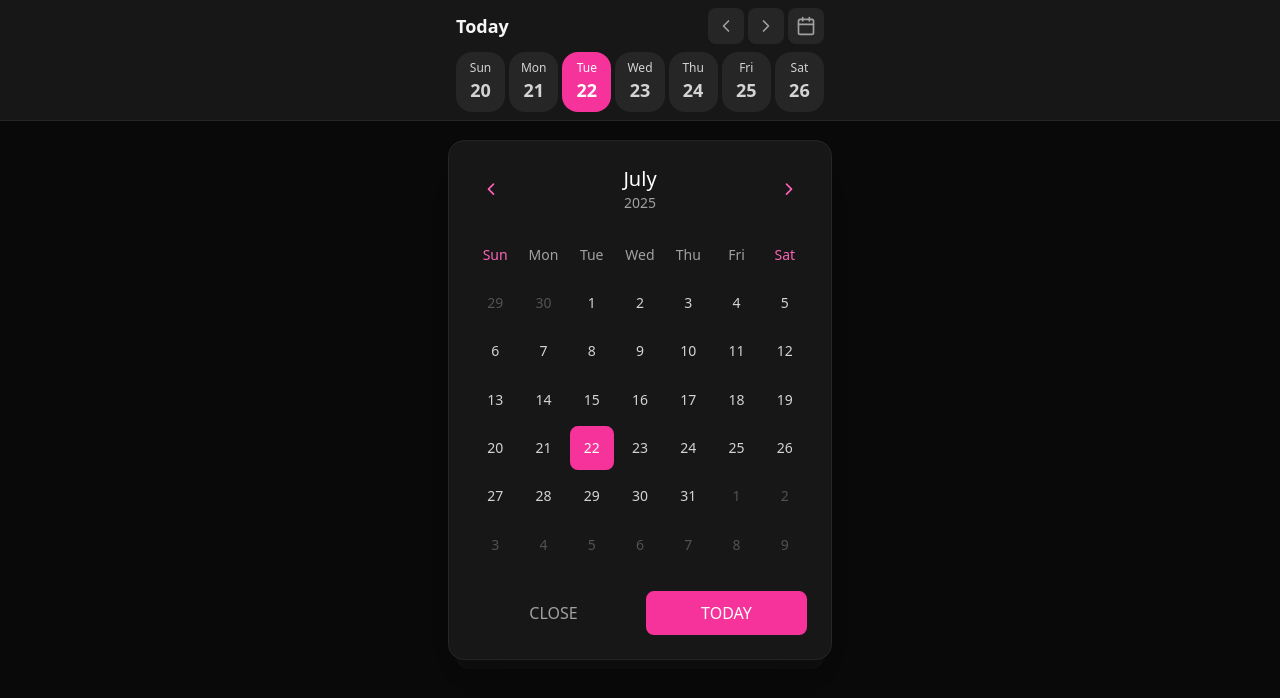
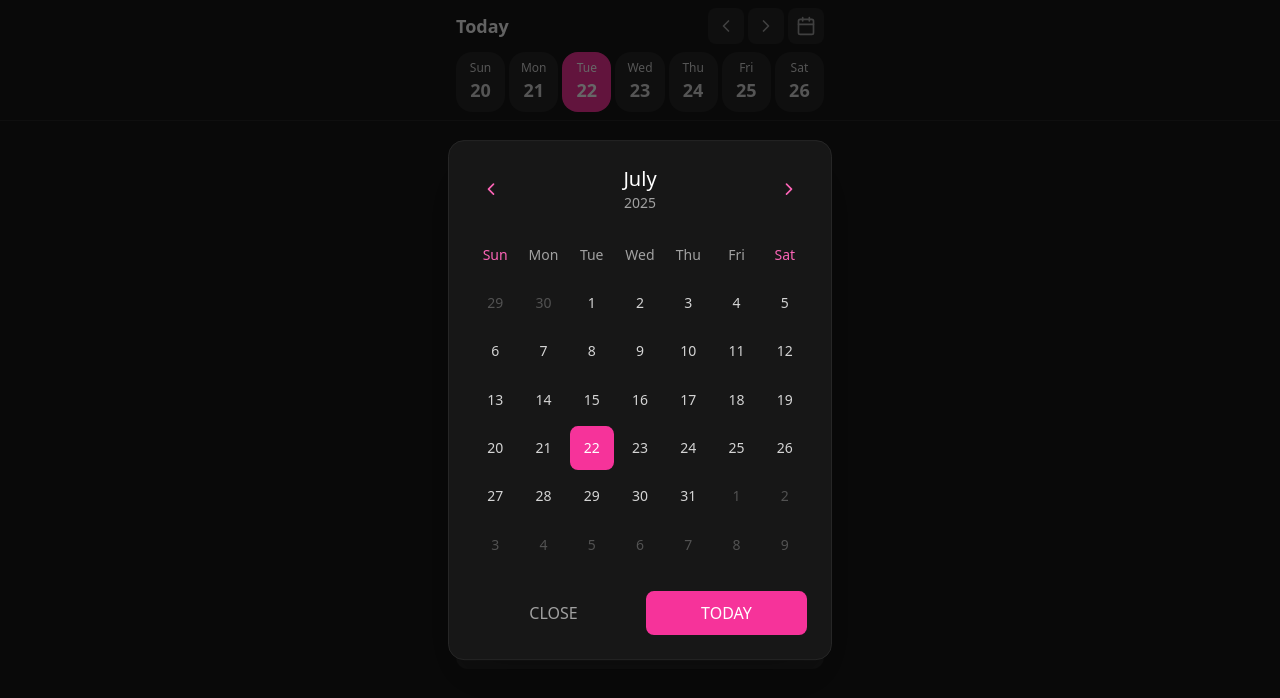
Before and after one commit to pwabucket/pwa-ai-earn, a React (Vite) app: page / in a window 1280 px wide. Both pictures are taken after a click on the button 806 px from the left and 26 px from the top of the page. Shown: the top 698 px of the page. Built offline with nearby package versions, Linux system fonts and the light colour scheme.

Commit message:
feat: Increase z-index of calendar modal

```diff
--- a/package.json
+++ b/package.json
@@ -1,7 +1,7 @@
 {
   "name": "pwa-ai-earn",
   "private": true,
-  "version": "0.0.2",
+  "version": "0.0.3",
   "type": "module",
   "scripts": {
     "dev": "vite",
--- a/src/components/CalendarModal.jsx
+++ b/src/components/CalendarModal.jsx
@@ -31,10 +31,10 @@
   return (
     <Dialog.Root open={true} onOpenChange={onClose}>
       <Dialog.Portal>
-        <Dialog.Overlay className="fixed inset-0 bg-black/60" />
+        <Dialog.Overlay className="fixed inset-0 bg-black/60 z-40" />
         <Dialog.Content
           className={cn(
-            "fixed top-1/2 left-1/2 transform -translate-x-1/2 -translate-y-1/2",
+            "fixed top-1/2 left-1/2 transform -translate-x-1/2 -translate-y-1/2 z-50",
             "bg-neutral-900 text-white rounded-2xl p-6",
             "w-full max-w-sm shadow-2xl border border-neutral-800"
           )}
```
